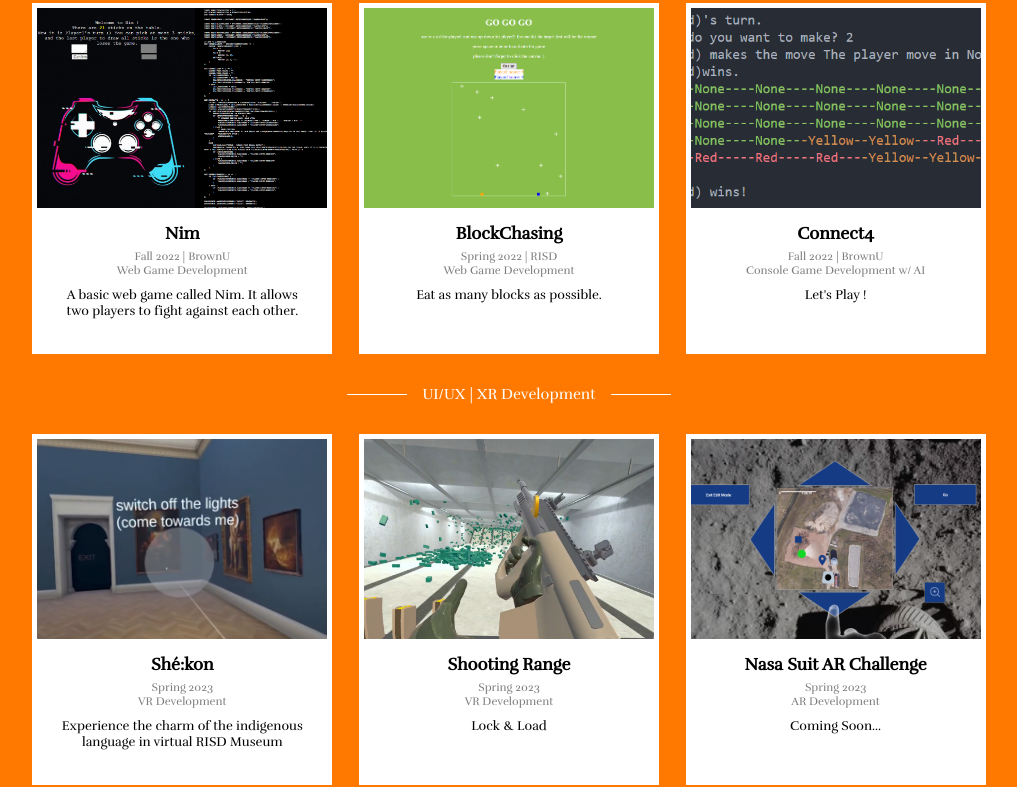
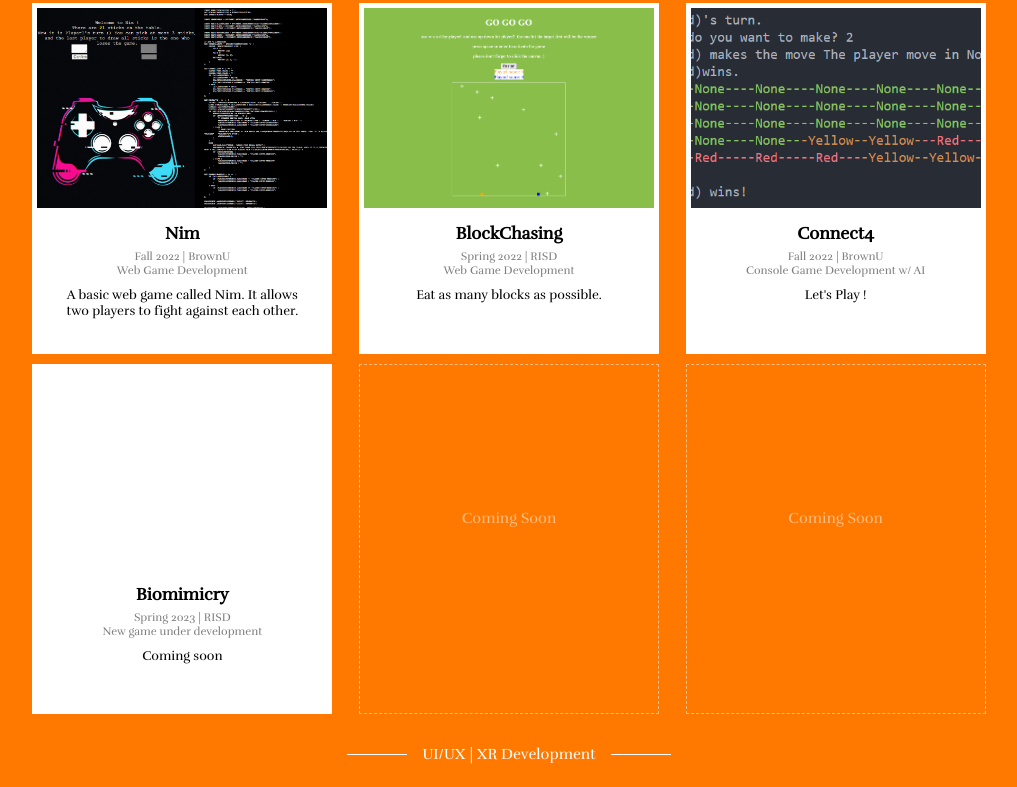
Before and after one commit to george-yi-hao-xu/Portfolio, a website: page index.html in a window 1280 px wide. Shown: the part 1225-2012 px from the top of the page, without its empty margins (131-1148 px from the left). Drawn offline with nearby package versions, Linux system fonts and the light colour scheme.

Commit message:
updating layout

```diff
--- a/index.html
+++ b/index.html
@@ -112,7 +112,7 @@
                 <!-- Web Game Project -->
                 <div class="hr-container">
                     <span class="hr-line"></span>
-                    <div class="hr-text"><span>Web Game Development</span></div>
+                    <div class="hr-text"><span>UIUX | Web Game Development</span></div>
                     <span class="hr-line"></span>
                 </div>
                 <div class="work-container-row">
@@ -146,6 +146,27 @@
                         <p class="work-data">Fall 2022 | BrownU</p>
                         <p class="work-data">Console Game Development w/ AI</p>
                         <p class="work-intro">Let's Play ! </p>
+                    </div>
+                </div>
+                <div class="work-container-row">
+                    <!-- new one TO DO: -->
+                    <div class="single-work">
+                        <div class="img-box">
+                            <!-- Connect4 -->
+                            <a><img class="img-cover" src="images/Solid_white.svg.webp" alt="connect4"></a>
+                        </div>
+                        <h3>Biomimicry</h3>
+                        <p class="work-data">Spring 2023 | RISD</p>
+                        <p class="work-data">New game under development</p>
+                        <p class="work-intro">Coming soon </p>
+                    </div>
+                    <!-- Place Holder -->
+                    <div class="single-work-place-holder">
+                        <p>Coming Soon</p>
+                    </div>
+                    <!-- Place Holder -->
+                    <div class="single-work-place-holder">
+                        <p>Coming Soon</p>
                     </div>
                 </div>
 
```
Also changed, not shown: images/Solid_white.svg.webp (added).
